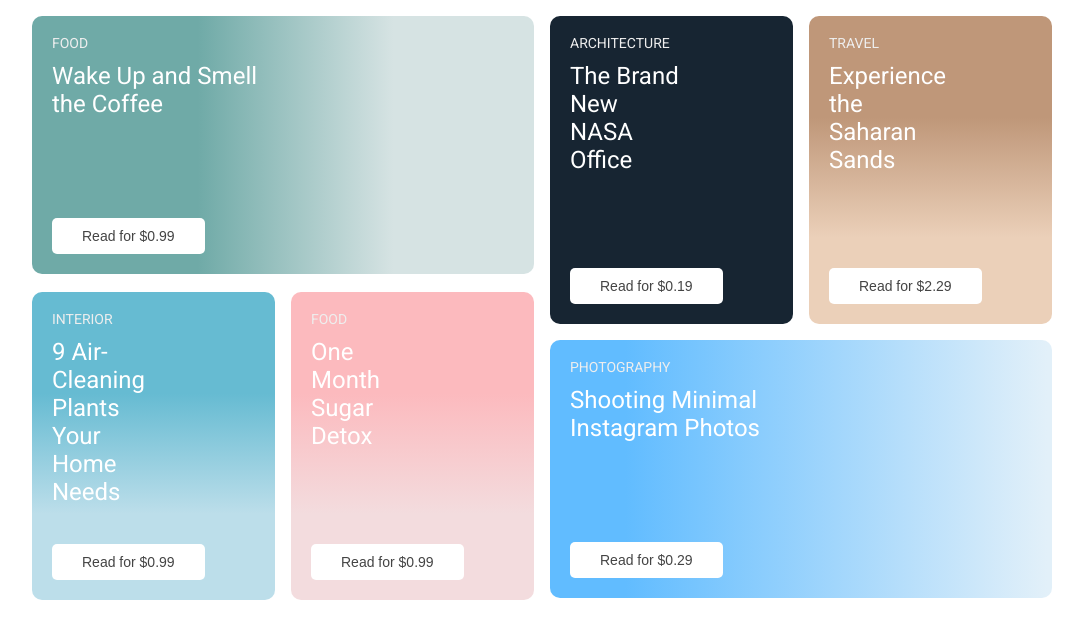
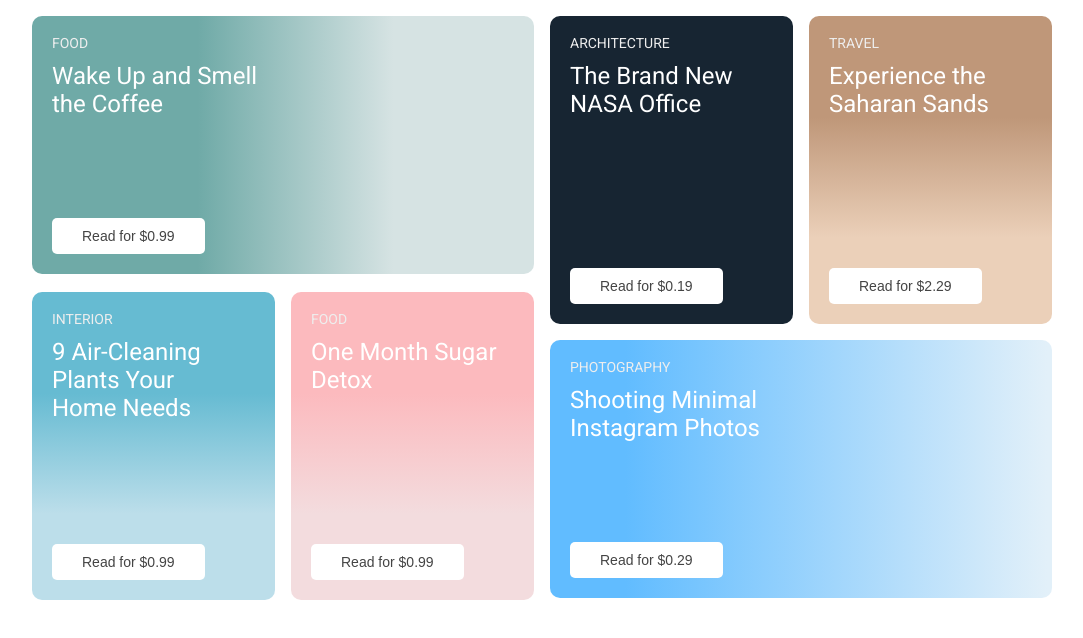
Before and after one commit to kenold/blog-grid, a website: page index.html in a window 1280 px wide. Shown: the whole page, without its empty margins (98-1181 px from the left). Drawn offline with nearby package versions, Linux system fonts and the light colour scheme.

Commit message:
update width

```diff
--- a/sass/main.scss
+++ b/sass/main.scss
@@ -131,7 +131,7 @@ img {
     .card {
         height: 180px;
         &__title {
-            max-width: 50%;
+            max-width: 85%;
         }
     }
     .card--overlay--wide {
```
Also changed, not shown: css/style.css.
